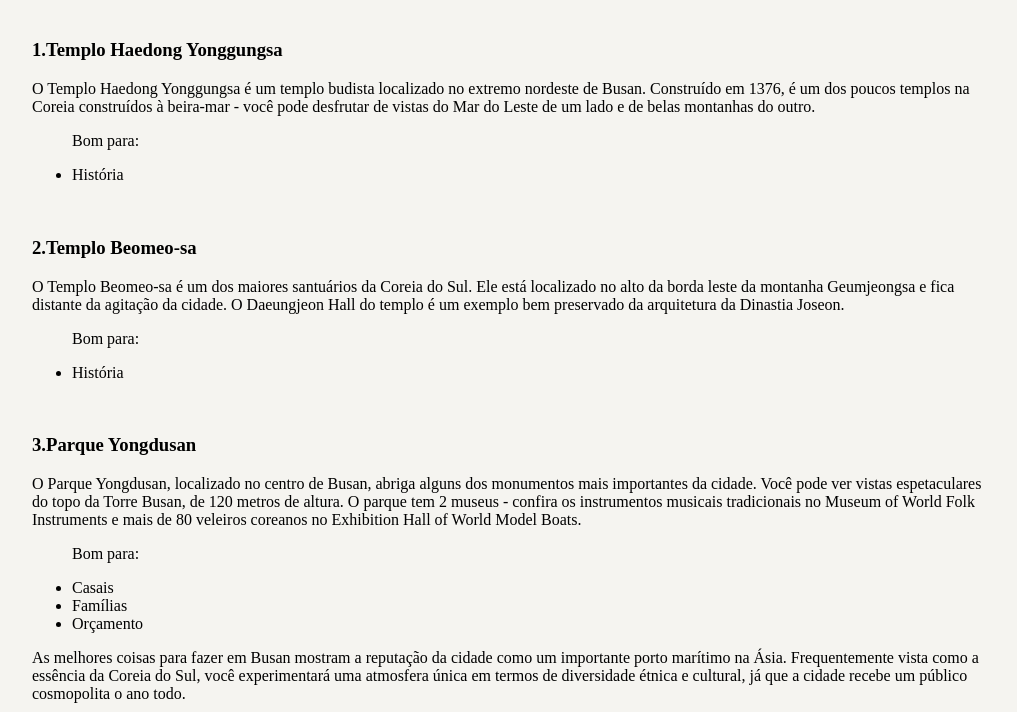
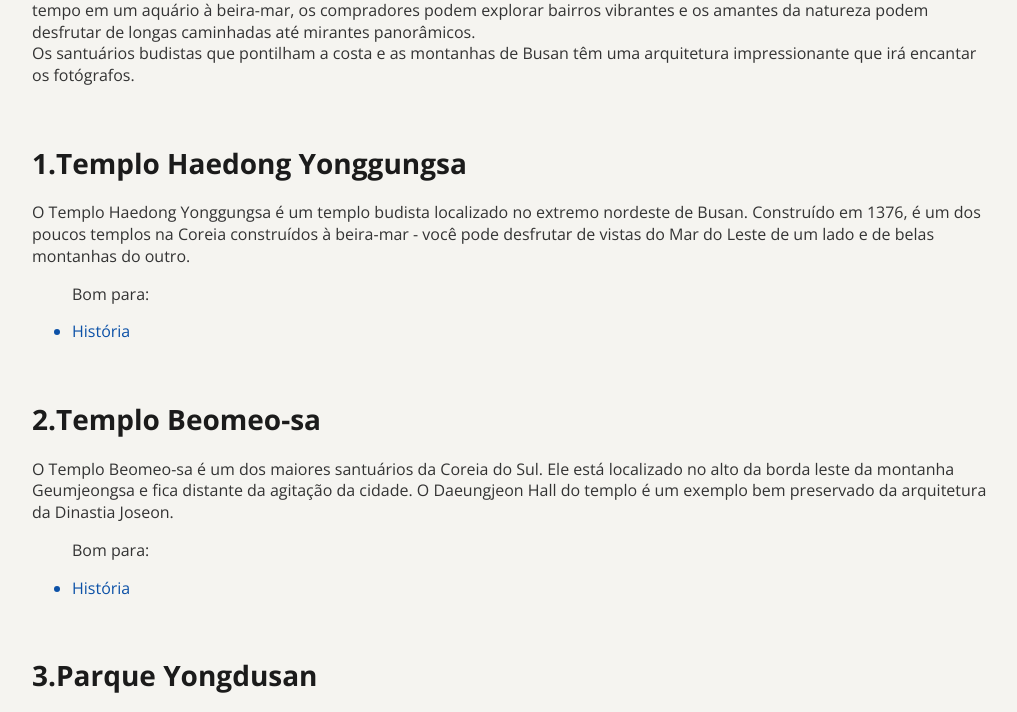
Before and after one commit to Sr-cheikh/pagina-de-viagem, a plain HTML site: page index.html in a window 1280 px wide. Shown: the part 525-1237 px from the top of the page, without its empty margins (128-1145 px from the left). Drawn offline with nearby package versions, Linux system fonts and the light colour scheme.

Commit message:
trabalhando as fontes

```diff
--- a/index.html
+++ b/index.html
@@ -1,11 +1,16 @@
 <!DOCTYPE html>
 <html lang="pt-br">
 <head>
+
+  <link rel="preconnect" href="https://fonts.googleapis.com">
+  <link rel="preconnect" href="https://fonts.gstatic.com" crossorigin>
   <meta charset="UTF-8">
   <meta name="viewport" content="width=device-width, initial-scale=1.0">
   <title>Página viagens</title>
 
   <link rel="stylesheet" href="style.css">
+  <link href="https://fonts.googleapis.com/css2?family=Open+Sans:ital,wght@0,300..800;1,300..800&display=swap" rel="stylesheet">
+
 </head>
 <body>
   <div id="conteiner">
@@ -35,7 +40,7 @@
         </p>
         <ul>
           <p>Bom para:</p>
-          <li>História</li>
+          <li class="accent-blue">História</li>
         </ul>
         <img src="./assets/image (2).jpg.crdownload" alt="">
         <h3>2.Templo Beomeo-sa</h3>
@@ -44,7 +49,7 @@
         </p>
         <ul>
           <p>Bom para:</p>
-          <li>História</li>
+          <li class="accent-blue">História</li>
         </ul>
         <img src="./assets/image (3).jpg.crdownload" alt="">
         <h3>3.Parque Yongdusan</h3>
@@ -53,9 +58,9 @@
         </p>
         <ul>
           <p>Bom para:</p>
-          <li>Casais</li>
-          <li>Famílias</li>
-          <li>Orçamento</li>
+          <li class="accent-purple">Casais</li>
+          <li class="accent-pink">Famílias</li>
+          <li class="accent-orange">Orçamento</li>
         </ul>
       </section>
       <section id="descrition">
--- a/style.css
+++ b/style.css
@@ -1,3 +1,8 @@
+:root{
+  font-family: "Open Sans", sans-serif;
+  line-height: 136%;
+  color: #333;
+}
 
 body{
   background-color: #F5F4F0;
@@ -13,8 +18,41 @@ body{
 .subt-title{
   color: #E1624F;
   text-transform: uppercase;
+  font-size: 16px;
+}
+
+h1{
+  font-size: 36px;
+}
+
+h2{
+  font-size: 32px;
+}
+
+h3{
+  font-size: 28px;
 }
 
 img{
   border-radius: 28px;
 }
+
+h1, h2, h3{
+  color: #1B1B1B;
+}
+
+.accent-blue{
+  color: #0C51A7;
+}
+
+.accent-purple{
+  color: #591B98;
+}
+
+.accent-pink{
+  color: #E5245E;
+}
+
+.accent-orange{
+  color: #E95E10;
+}
```
